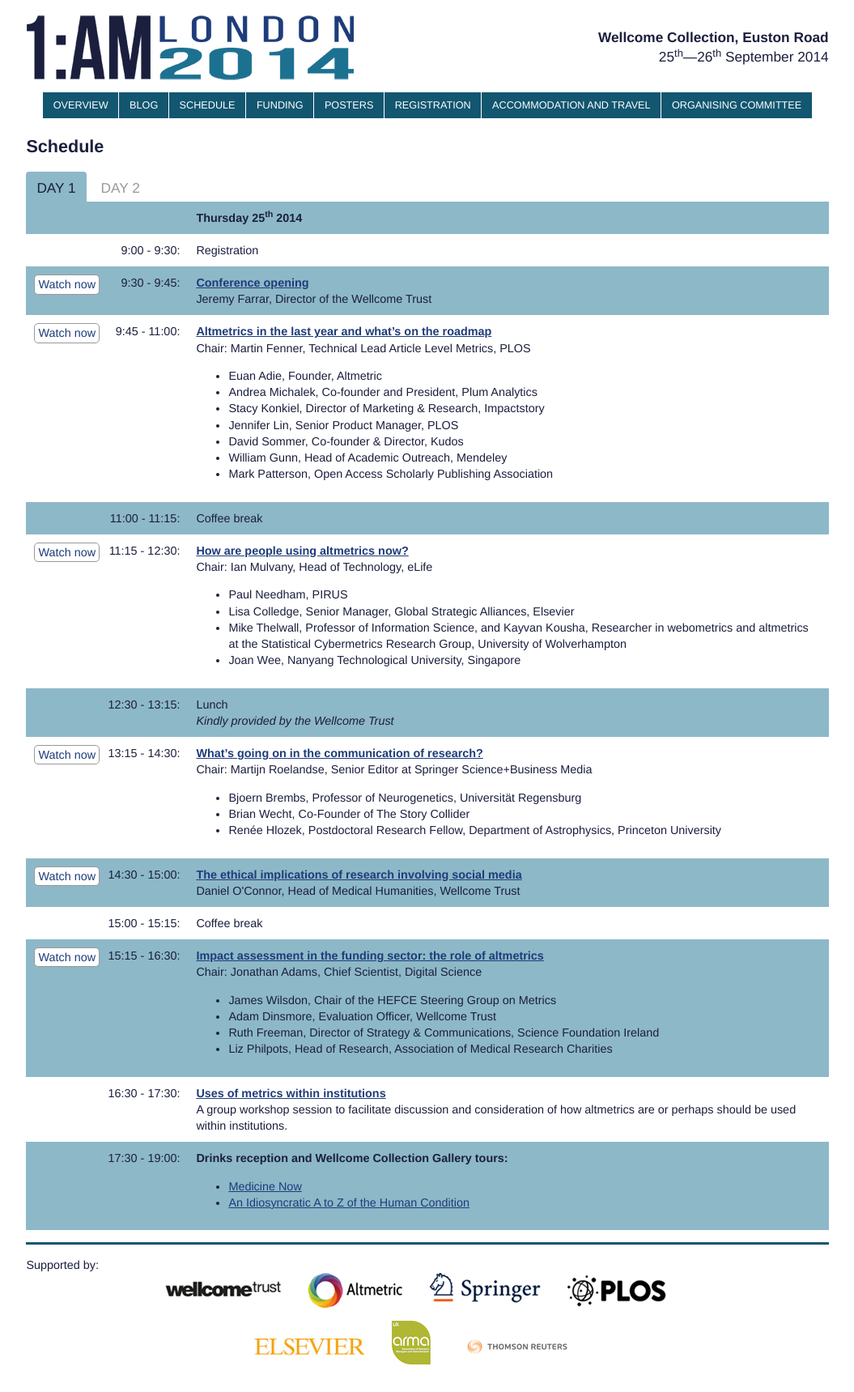
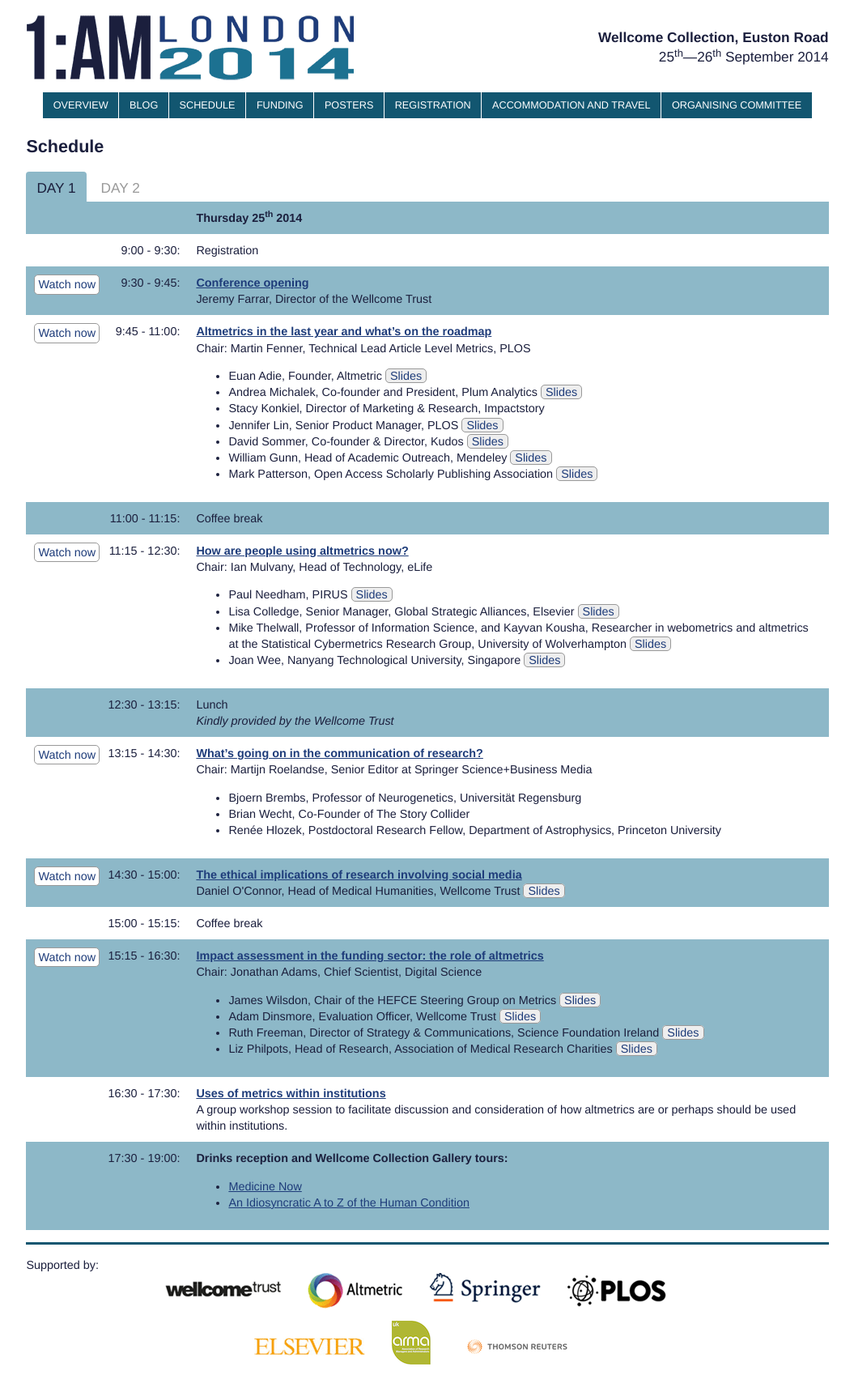
Before and after one commit to amconference/amconference.github.io, a Jekyll site: the page built from schedule/index.html, in a window 1280 px wide. Shown: the whole page at 81% size, without its empty margins (112-1167 px from the left). Built offline with Jekyll 4.4.1, drawn with Linux system fonts in a browser that asks for light colours; nearby versions of some CDN libraries.

Commit message:
Add slides

```diff
--- a/_layouts/schedule.html
+++ b/_layouts/schedule.html
@@ -48,15 +48,15 @@
 						<br/>
 						Chair: Martin Fenner, Technical Lead Article Level Metrics, PLOS
 						<ul>
-							<li>Euan Adie, Founder, Altmetric</li>
-							<li>Andrea Michalek, Co-founder and President, Plum Analytics</li>
+                          <li>Euan Adie, Founder, Altmetric <a class="slides" href="/slides/altmetrics-in-the-last-year/euan-adie.pptx">Slides</a></li>
+							<li>Andrea Michalek, Co-founder and President, Plum Analytics <a class="slides" href="/slides/altmetrics-in-the-last-year/andrea-michalek.pptx">Slides</a></li>
 							<li>
 								Stacy Konkiel, Director of Marketing & Research, Impactstory
 							</li>
-							<li>Jennifer Lin, Senior Product Manager, PLOS</li>
-							<li>David Sommer, Co-founder & Director, Kudos</li>
-							<li>William Gunn, Head of Academic Outreach, Mendeley</li>
-							<li>Mark Patterson, Open Access Scholarly Publishing Association</li>
+							<li>Jennifer Lin, Senior Product Manager, PLOS <a class="slides" href="/slides/altmetrics-in-the-last-year/jennifer-lin.pptx">Slides</a></li>
+							<li>David Sommer, Co-founder & Director, Kudos <a class="slides" href="/slides/altmetrics-in-the-last-year/david-sommer.pptx">Slides</a></li>
+							<li>William Gunn, Head of Academic Outreach, Mendeley <a class="slides" href="/slides/altmetrics-in-the-last-year/william-gunn.pptx">Slides</a></li>
+							<li>Mark Patterson, Open Access Scholarly Publishing Association <a class="slides" href="/slides/altmetrics-in-the-last-year/mark-patterson.pptx">Slides</a></li>
 						</ul>
 					</td>
 				</tr>
@@ -76,12 +76,12 @@
 						<br/>
 						Chair: Ian Mulvany, Head of Technology, eLife
 						<ul>
-							<li>Paul Needham, PIRUS</li>
-							<li>Lisa Colledge, Senior Manager, Global Strategic Alliances, Elsevier</li>
+                          <li>Paul Needham, PIRUS <a class="slides" href="/slides/how-are-people-using-altmetrics-now/paul-needham.pptx">Slides</a></li>
+                          <li>Lisa Colledge, Senior Manager, Global Strategic Alliances, Elsevier <a class="slides" href="/slides/how-are-people-using-altmetrics-now/lisa-colledge.pptx">Slides</a></li>
                           <li>
-								Mike Thelwall, Professor of Information Science, and Kayvan Kousha, Researcher in webometrics and altmetrics at the Statistical Cybermetrics Research Group, University of Wolverhampton
+                              Mike Thelwall, Professor of Information Science, and Kayvan Kousha, Researcher in webometrics and altmetrics at the Statistical Cybermetrics Research Group, University of Wolverhampton <a class="slides" href="/slides/how-are-people-using-altmetrics-now/thelwall-kousha.pptx">Slides</a>
                           </li>
-                            <li>Joan Wee, Nanyang Technological University, Singapore</li>
+                          <li>Joan Wee, Nanyang Technological University, Singapore <a class="slides" href="/slides/how-are-people-using-altmetrics-now/joan-wee.ppt">Slides</a></li>
                         </ul>
 					</td>
 				</tr>
@@ -124,7 +124,7 @@
 					<td class="schedule-events">
                       <strong><a href="details.html#day1-session04">The ethical implications of research involving social media</a></strong>
                       <br />
-                      Daniel O'Connor, Head of Medical Humanities, Wellcome Trust
+                      Daniel O'Connor, Head of Medical Humanities, Wellcome Trust <a class="slides" href="/slides/ethical-implications-of-research-involving-social-media/dan-o-connor.pptx">Slides</a>
                     </td>
 				</tr>
 
@@ -143,13 +143,13 @@
 						<br/>
 						Chair: Jonathan Adams, Chief Scientist, Digital Science
 						<ul>
-							<li>James Wilsdon, Chair of the HEFCE Steering Group on Metrics</li>
-							<li>Adam Dinsmore, Evaluation Officer, Wellcome Trust</li>
+                          <li>James Wilsdon, Chair of the HEFCE Steering Group on Metrics <a class="slides" href="/slides/impact-assessment-in-the-funding-sector/james-wilsdon.pptx">Slides</a></li>
+                          <li>Adam Dinsmore, Evaluation Officer, Wellcome Trust <a class="slides" href="/slides/impact-assessment-in-the-funding-sector/adam-dinsmore.pptx">Slides</a></li>
                           <li>
-								Ruth Freeman, Director of Strategy & Communications, Science Foundation Ireland
+                            Ruth Freeman, Director of Strategy &amp; Communications, Science Foundation Ireland <a class="slides" href="/slides/impact-assessment-in-the-funding-sector/ruth-freeman.pptx">Slides</a>
                           </li>
                           <li>
-								Liz Philpots, Head of Research, Association of Medical Research Charities
+                            Liz Philpots, Head of Research, Association of Medical Research Charities <a class="slides" href="/slides/impact-assessment-in-the-funding-sector/liz-philpots.pptx">Slides</a>
                           </li>
                         </ul>
 					</td>
@@ -198,7 +198,6 @@
 
 				<tr>
 					<td class="schedule-times">
-                      <a class="youtube" href="https://www.youtube.com/watch?v=zJ16GRh8oQY">Watch now</a>
                       9:30 - 9:40:
                     </td>
 					<td class="schedule-events">
@@ -229,7 +228,6 @@
 
 				<tr>
 					<td class="schedule-times">
-                      <a class="youtube" href="https://www.youtube.com/watch?v=NGjQCEECeJ8">Watch now</a>
                       10:40 - 11:30:
                     </td>
 					<td class="schedule-events">
--- a/css/styles.css
+++ b/css/styles.css
@@ -169,6 +169,14 @@
     line-height: 1;
   }
 
+  .slides {
+    border: 1px solid #999;
+    border-radius: 5px;
+    padding: 0 5px;
+    background: #eee;
+    text-decoration: none;
+  }
+
   #schedule-days table,
   #accommodation-table  {
     width: 100%;
```
Also changed, not shown: 15 other files. Lines whose indentation alone changed are shown as unchanged.
